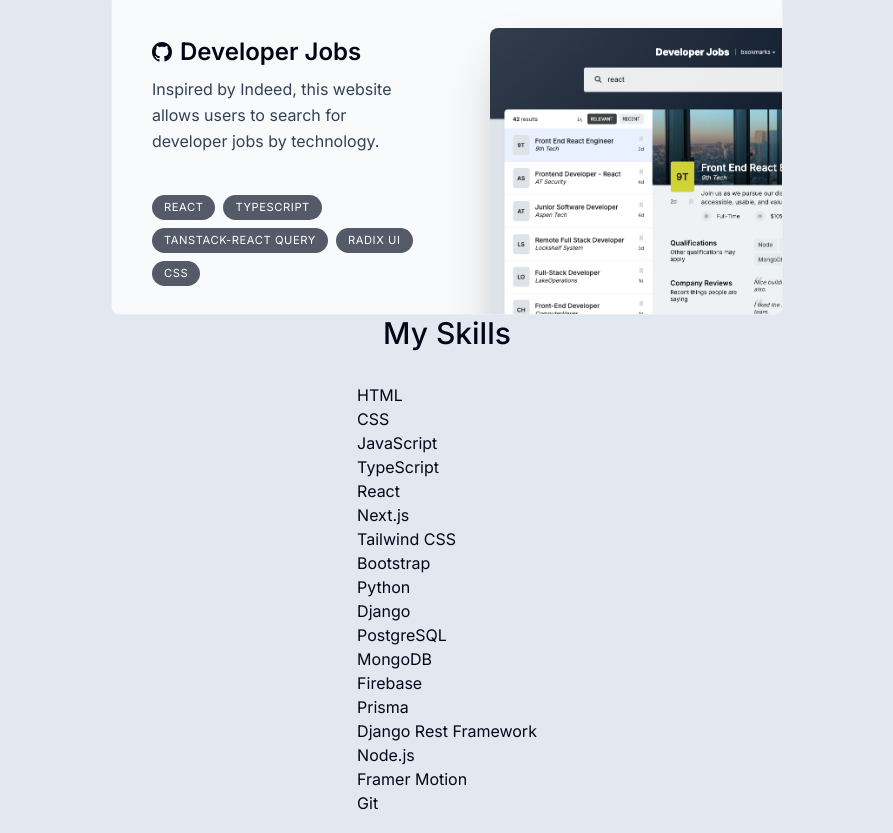
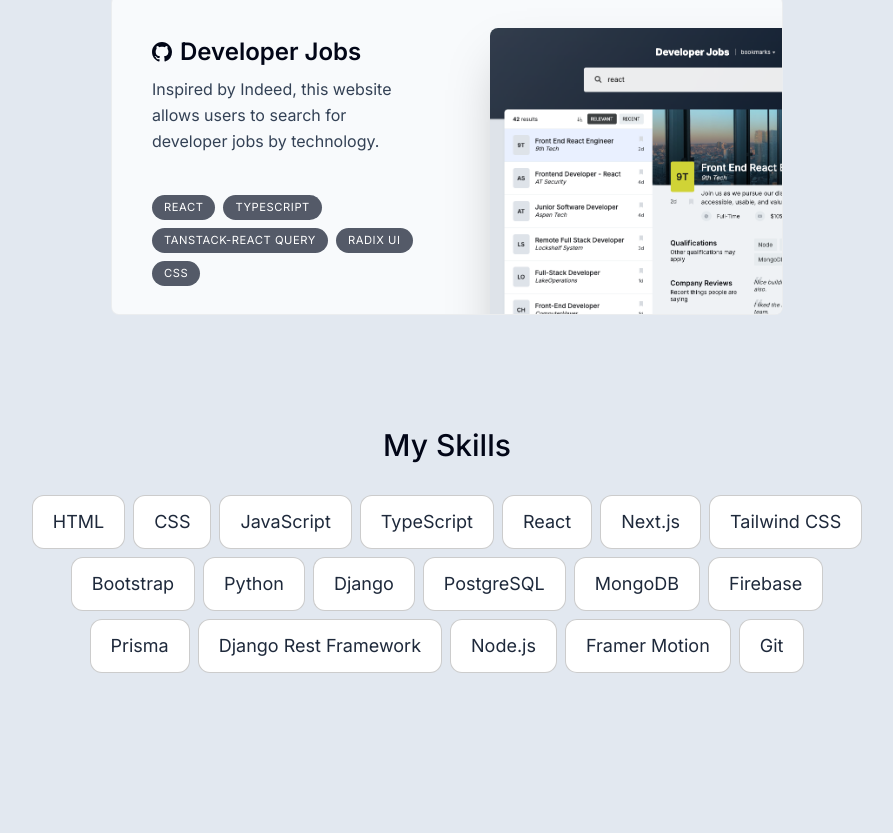
Before and after one commit to Harry-Leepz/personal-portfolio, a Next.js app: page / in a window 1280 px wide. Shown: the part 2375-3208 px from the top of the page, without its empty margins (193-1086 px from the left). Built offline with nearby package versions, Linux system fonts and the light colour scheme.

Commit message:
style: enhance Projects and Skills components with improved layout and styling

```diff
--- a/components/sections/projects.tsx
+++ b/components/sections/projects.tsx
@@ -12,7 +12,7 @@ export default function Projects() {
   const { ref } = useSectionInView("Projects");
 
   return (
-    <section id='projects' ref={ref} className='scroll-mt-28'>
+    <section id='projects' ref={ref} className='scroll-mt-28 mb-28'>
       <SectionHeading>My projects</SectionHeading>
       <div>
         {projectsData.map((project, index) => (
--- a/components/sections/skills.tsx
+++ b/components/sections/skills.tsx
@@ -4,11 +4,19 @@ import { skillsData } from "@/lib/data";
 
 export default function Skills() {
   return (
-    <section>
+    <section
+      id='skills'
+      className='mb-28 max-w-[53rem] scroll-mt-28 text-center sm:mb-40'
+    >
       <SectionHeading>My Skills</SectionHeading>
-      <ul>
+      <ul className='flex flex-wrap justify-center gap-2 text-lg text-slate-800'>
         {skillsData.map((skill) => (
-          <li key={skill}>{skill}</li>
+          <li
+            className='border bg-white border-black/20 rounded-xl px-5 py-3'
+            key={skill}
+          >
+            {skill}
+          </li>
         ))}
       </ul>
     </section>
```
